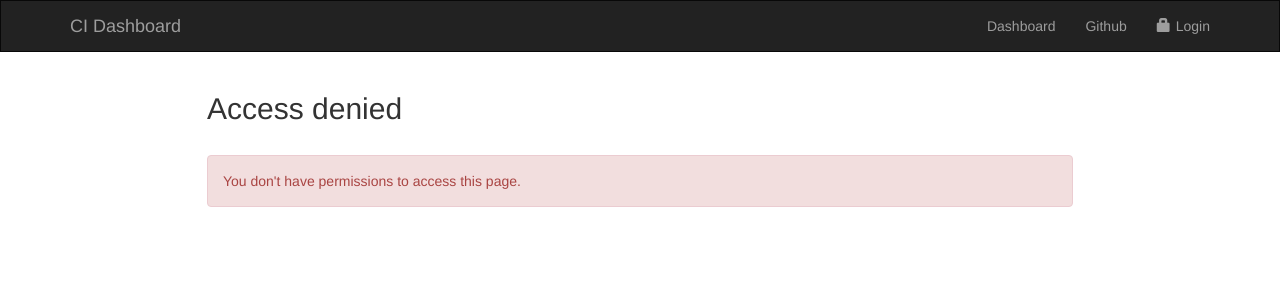
After one commit to ratnaabrol/ci-dashboard, a Flask app: page /access_denied in a window 1280 px wide. The commit adds this page. Shown: the top 300 px of the page. Run offline with Flask 2, Linux system fonts and the light colour scheme; some libraries are stand-ins or nearby versions.

Commit message:
add itsyouonline authentication

```diff
--- /dev/null
+++ b/lib/authorizer.py
@@ -0,0 +1,71 @@
+import uuid, urllib
+from functools import wraps
+from datetime import datetime, timedelta
+from flask import request, redirect, session, url_for
+from lib.clients.itsyouonline import Itsyouonline
+from lib.http import HttpStatus
+
+httpStatus = HttpStatus()
+
+class auth:
+    def __init__(self, client_id, client_secret, redirect_url):
+        self.client_id = client_id
+        self.organization = client_id
+        self.client_secret = client_secret
+        self.redirect_url = redirect_url
+        self.state = uuid.uuid4().hex[:5]
+        self.required_scope = 'user:name,user:memberof:{}'.format(self.organization)
+        self.auth_url = 'https://itsyou.online/v1/oauth/authorize?'
+
+    def itsyouonline_auth(self):
+        params = {
+            'response_type': 'code',
+            'client_id': self.client_id,
+            'redirect_uri': self.redirect_url,
+            'scope': self.required_scope,
+            'state': self.state
+        }
+        params = urllib.parse.urlencode(params)
+        return redirect(self.auth_url + params)
+
+
+    def authorize_user(self, code, state):
+        iyo_client = Itsyouonline(client_id=self.client_id,
+                                  client_secret=self.client_secret,
+                                  redirect_url=self.redirect_url)
+
+        payload = iyo_client.get_access_token(code, state).json()
+        session['username'] = payload['info']['username']
+        session['access_token'] = payload['access_token']
+        session['member'] = payload['scope'] == self.required_scope
+
+
+    def is_authorized_user(self):
+        if not self.__is_valid_session():
+            return False
+
+        info = {
+            'username': session['username'],
+            'member': session['member']
+        }
+        return info
+
+    def __is_valid_session(self):
+        if not session:
+            return False
+
+        required_keys = ['username', 'access_token', 'member']
+        return all([x in session for x in required_keys])
+
+
+    def member_required(self, func):
+        @wraps(func)
+        def decorator(*args, **kwargs):
+            if not self.__is_valid_session():
+                return redirect('/login', code=302)
+
+            if not session['member']:
+                return redirect('access_denied', code=302)
+
+            return func(*args, **kwargs)
+        return decorator
--- a/main.py
+++ b/main.py
@@ -1,34 +1,52 @@
-from flask import Flask, request, redirect, render_template, url_for, Response
-import argparse, json
+from flask import Flask, request, redirect, render_template, url_for, Response, session, g
+import argparse, json, requests, os, uuid
 from lib.tools import Tools
 from lib.dashboard import Dashboard
 from lib.repositories import Repositories
 from lib.clients.travis import Travis
+from lib.authorizer import auth
+from lib.http import HttpStatus
+
 
 app = Flask(__name__)
+app.secret_key = uuid.uuid4().hex
+
+client_id = 'travis-dashboard'
+client_secret = ''
+redirect_url = 'http://127.0.0.1:5000/callback'
+
 tools = Tools()
+httpStatus = HttpStatus()
+authorizer = auth(client_id, client_secret, redirect_url)
+
+@app.context_processor
+def user_auth_info():
+    userInfo = authorizer.is_authorized_user()
+    config = tools.read_config(protected=True)
+    return dict(userInfo=userInfo, config=config)
 
 @app.route("/")
-@app.route("/dashboard", methods=["GET", "POST"])
+@app.route("/dashboard")
 def dashboard():
-    if request.method == 'GET':
-        return render_template("dashboard.html", config=tools.read_config())
+    return render_template("dashboard.html")
 
-    elif request.method == 'POST':
-        slug = request.form.get('repo')
-        if 'trigger-build' in request.form:
-            branch = request.form.get('branch')
-            Repositories().repo(slug).trigger_build(branch)
+@app.route("/dashboard", methods=["POST"])
+@authorizer.member_required
+def build_actions():
+    slug = request.form.get('repo')
+    if 'trigger-build' in request.form:
+        branch = request.form.get('branch')
+        Repositories().repo(slug).trigger_build(branch)
 
-        elif 'restart-build' in request.form:
-            buildid = request.form.get('buildid')
-            Repositories().repo(slug).restart_build(buildid)
+    elif 'restart-build' in request.form:
+        buildid = request.form.get('buildid')
+        Repositories().repo(slug).restart_build(buildid)
 
-        elif 'cancel-build' in request.form:
-            buildid = request.form.get('buildid')
-            Repositories().repo(slug).cancel_build(buildid)
+    elif 'cancel-build' in request.form:
+        buildid = request.form.get('buildid')
+        Repositories().repo(slug).cancel_build(buildid)
 
-        return redirect(url_for('dashboard'), code=302)
+    return redirect(url_for('dashboard'), code=302)
 
 
 @app.route("/dashboard/fetch")
@@ -39,6 +57,7 @@ def fetch_dashboard():
     return Response(html, headers=headers)
 
 @app.route("/dashboard/modal")
+@authorizer.member_required
 def repo_modal():
     slug = request.args.get('slug')
     repo = Repositories().repo(slug)
@@ -51,6 +70,7 @@ def repo_modal():
     return html
 
 @app.route("/settings", methods=['GET', 'POST'])
+@authorizer.member_required
 def settings():
     success = None
     if request.method == 'POST':
@@ -75,12 +95,42 @@ def settings():
         success = True
 
     repos = Repositories().list()
-    config = tools.read_config(protected=True)
-    return render_template('settings.html', repos=repos, config=config, success=success)
+    return render_template('settings.html', repos=repos, success=success)
+
+@app.route("/login")
+def itsyouonline_login():
+    return render_template('login.html')
+
+@app.route("/auth")
+def itsyouonline_auth():
+    return authorizer.itsyouonline_auth()
+
+@app.route("/callback")
+def itsyouonline_callback():
+    code = request.args.get('code')
+    state = request.args.get('state')
+    if not code or state != authorizer.state:
+        return httpStatus.BadRequest()
+
+    authorizer.authorize_user(code, state)
+    return redirect(url_for('dashboard'), code=302)
+
+@app.route("/logout")
+def logout():
+    session.clear()
+    return redirect(url_for("dashboard"))
+
+@app.route("/access_denied")
+def access_denied():
+    return render_template('access_denied.html')
 
 if __name__ == "__main__":
     parser = argparse.ArgumentParser()
     parser.add_argument("--host", type=str, default='127.0.0.1', help="the hostname to listen on")
     parser.add_argument("--port", type=int, default=5000, help="the port of the webserver")
+    parser.add_argument("--clientid", type=str)
+    parser.add_argument("--clientsecret", type=str)
+    parser.add_argument("--org", type=str)
     args = parser.parse_args()
+
     app.run(host=args.host, port=args.port, debug=True, threaded=True)
--- a/static/css/common.css
+++ b/static/css/common.css
@@ -81,17 +81,4 @@ input[type=checkbox]:checked + .repo-label
 
 .icon{width: var(--event-details-image);}
 
-
-@media (min-width: 768px) {
-  .navbar-nav {
-    width: 100%;
-    text-align: center;
-  }
-  .navbar-nav > li {
-    float: none;
-    display: inline-block;
-  }
-  .navbar-nav > li.navbar-right {
-    float: right !important;
-  }
-}
+.glyphicon{margin-right:5px;}
--- a/static/js/script.js
+++ b/static/js/script.js
@@ -53,7 +53,7 @@ function dashboardService() {
                 $('#container').html(data);
                 if(service.viewMode == 'slideshow'){
                     var number_of_pages = xhr.getResponseHeader('pages');
-                    $('#pagination').html('Page ' +  service.currentPage + ' of ' + number_of_pages);
+                    // $('#pagination').html('Page ' +  service.currentPage + ' of ' + number_of_pages);
 
                     if (xhr.getResponseHeader('last_page') == 'True') {
                         service.currentPage = 1;
--- /dev/null
+++ b/templates/access_denied.html
@@ -0,0 +1,14 @@
+{% extends 'layout.html' %}
+
+{% block header %}
+    <title>CI Dashboard - Access denied</title>
+{% endblock %}
+
+{% block content %}
+    <div class="container" style="width:70%;">
+        <h2>Access denied</h2><br>
+        <div class="alert alert-danger">
+            You don't have permissions to access this page.
+        </div>
+    </div>
+{% endblock %}
--- a/templates/layout.html
+++ b/templates/layout.html
@@ -16,31 +16,47 @@
         <nav class="navbar navbar-inverse" style="border-radius:0px;">
             <div class="container">
                 <div class="navbar-header">
-                    <button type="button" class="navbar-toggle" data-toggle="collapse" data-target=".navbar-collapse">
-                    <span class="icon-bar"></span>
-                    <span class="icon-bar"></span>
-                    <span class="icon-bar"></span>
+                    <button type="button" class="navbar-toggle collapsed" data-toggle="collapse" data-target="#bs-example-navbar-collapse-1" aria-expanded="false">
+                        <span class="icon-bar"></span>
+                        <span class="icon-bar"></span>
+                        <span class="icon-bar"></span>
                     </button>
+                    <a class="navbar-brand" href="/">CI Dashboard</a>
                 </div>
-                <div class="navbar-collapse collapse">
-                    <ul class="nav navbar-nav">
 
-                         <li class="navbar-left">
-                            <a class="navbar-brand" href="/">CI Dashboard</a>
+                <!--event filter button-->
+                <ul class="nav navbar-nav navbar-left">
+                    {% block filter %} {% endblock %}
+                </ul>
+
+                <ul class="nav navbar-nav navbar-right">
+                    <li><a href="/dashboard">Dashboard</a></li>
+                    {% if userInfo.member %}
+                        <li><a href="/settings">Settings</a></li>
+                    {% endif %}
+                    <li><a href="https://github.com/ahmedelsayed-93/ci-dashboard">Github</a></li>
+
+                    <!--login button-->
+                    {% if userInfo %}
+                        <li class="dropdown">
+                            <a class="dropdown-toggle" data-toggle="dropdown" role="button">
+                                <span class="glyphicon glyphicon-user"></span>
+                                {{userInfo.username}}
+                            </a>
+                            <ul class="dropdown-menu">
+                                <li>
+                                    <a href="/logout"><span class="glyphicon glyphicon-log-out"></span>Logout</a>
+                                </li>
+                            </ul>
                         </li>
-
-                        {% block filter %} {% endblock %}
-
-                        <li class="navbar-right"><a href="https://github.com/ahmedelsayed-93/ci-dashboard">Github</a></li>
-                        <li class="navbar-right"><a href="/settings">Settings</a></li>
-                        <li class="navbar-right"><a href="/dashboard">Dashboard</a></li>
-                    </ul>
-                </div>
-            </div>
-            <div id="update-loader" class="bars-container">
-                <div class="bar"></div>
-                <div class="bar"></div>
-                <div class="bar"></div>
+                    {% else %}
+                        <li>
+                            <a href="/auth">
+                                <span class="glyphicon glyphicon-lock"></span>Login
+                            </a>
+                        </li>
+                    {% endif %}
+                </ul>
             </div>
         </nav>
 
--- a/templates/repos.html
+++ b/templates/repos.html
@@ -4,8 +4,10 @@
     <div class="child">
         <div id="repo.id" class="panel {{repo.last_build.state or 'none'}}">
             <div class="panel-top">
-                <a href="{{repo.info.url}}" target="_blank">{{repo.info.slug}}</a>
-                <img src="/static/photos/menu.png" class="menu" role="dialog" data-toggle="modal" data-slug="{{repo.info.slug}}" data-target="#modal">
+                    <a href="{{repo.info.url}}" target="_blank">{{repo.info.slug}}</a>
+                    {% if userInfo.member %}
+                        <img src="/static/photos/menu.png" class="menu" role="dialog" data-toggle="modal" data-slug="{{repo.info.slug}}" data-target="#modal">
+                    {% endif %}
              </div>
 
             <div class="panel-middle">
```
Also changed, not shown: lib/clients/itsyouonline.py (added, +33 -0 lines), lib/http.py (added, +18 -0 lines), templates/login.html (added, +12 -0 lines).
